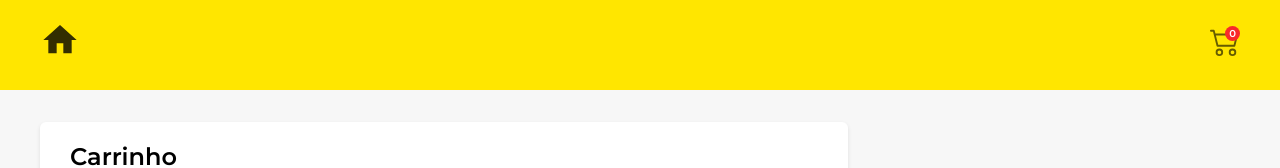
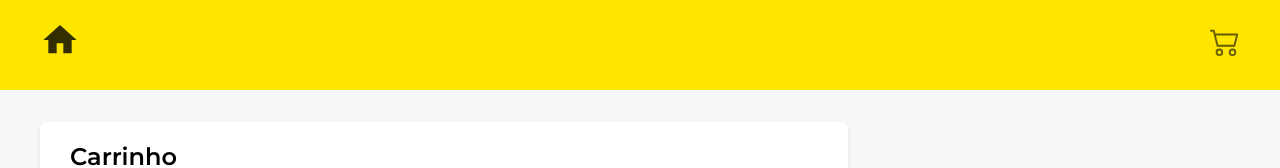
Before and after one commit to carolantero/CARRINHO_COMPRAS_MELI_FRONTEND, a React (Vite) app: page /cart in a window 1280 px wide. Shown: the top 168 px of the page. Built offline with nearby package versions, Linux system fonts and the light colour scheme.

Commit message:
feat: adicionando contador de itens ao carrinho presente na Header

```diff
--- a/src/components/Header/CartLink.jsx
+++ b/src/components/Header/CartLink.jsx
@@ -21,7 +21,9 @@ function CartLink() {
     <div className="cart-link">
       <Link to="/cart" onClick={handleGetCartProducts}>
         <BsCart2 className="cart-link-item" />
-        <span className="cart-status">0</span>
+        {addCartProducts.length > 0 && (
+          <span className="cart-status">{addCartProducts.length}</span>
+        )}
       </Link>
     </div>
   );
```
